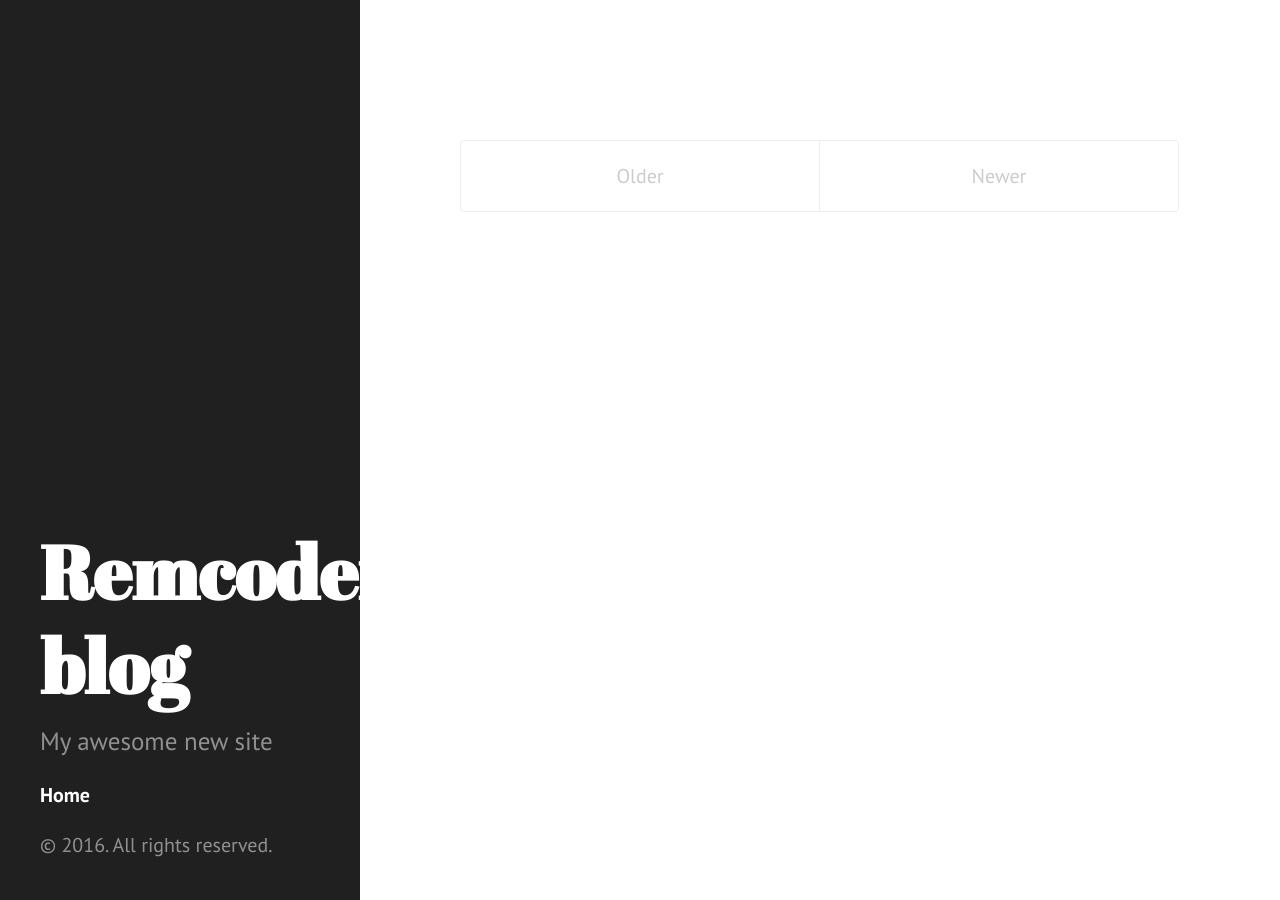
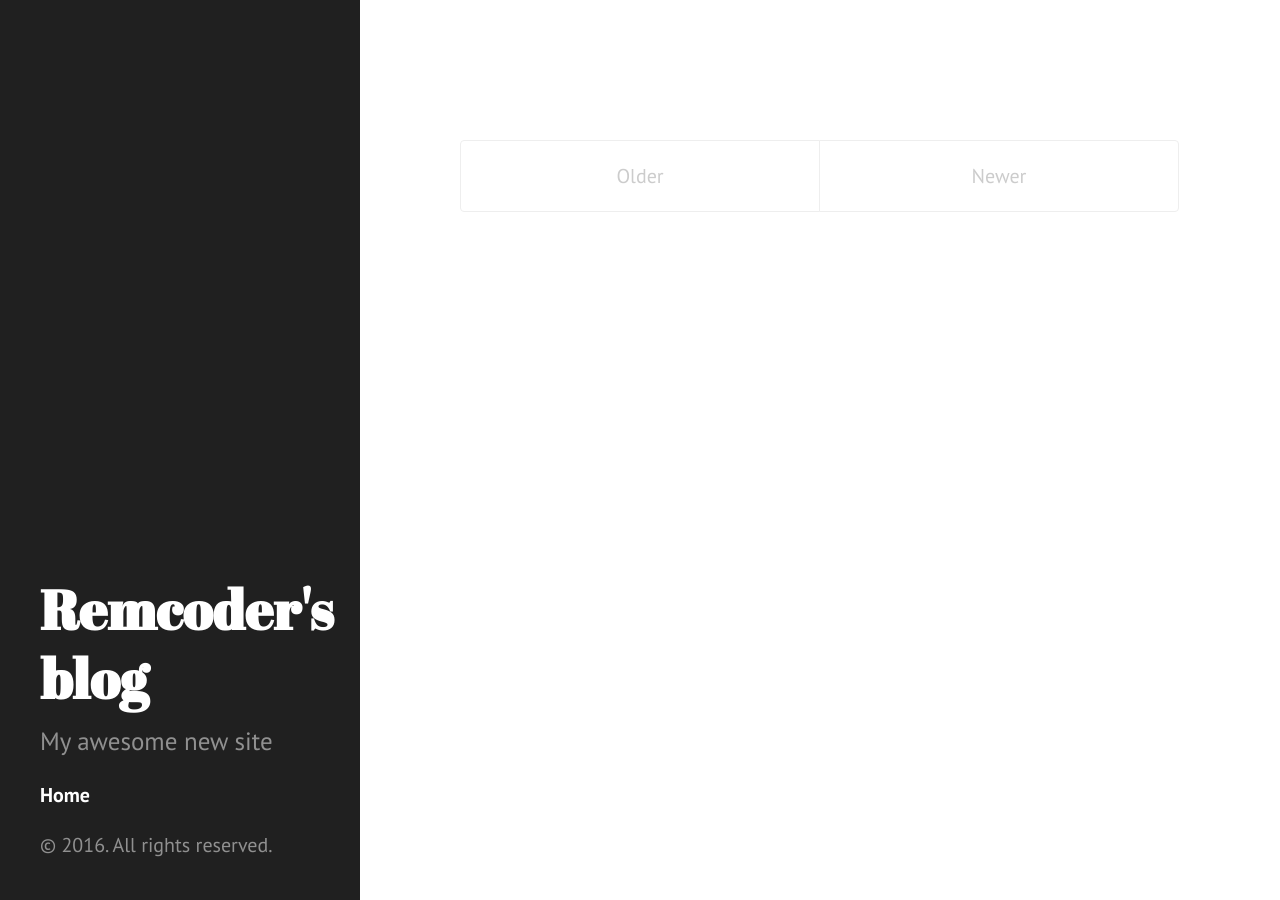
Before and after one commit to remcoder/remcoder.github.io, a Jekyll site: the page built from index.html, in a window 1280 px wide. Built offline with Jekyll 4.4.1, drawn with Linux system fonts in a browser that asks for light colours; the list of posts is cut into pages by our own code.

Commit message:
Update hyde.css

```diff
--- a/public/css/hyde.css
+++ b/public/css/hyde.css
@@ -80,7 +80,7 @@ html {
   color: #fff;
   margin-top: 0;
   font-family: "Abril Fatface", serif;
-  font-size: 3.75rem;
+  font-size: 2.75rem;
 }
 
 /* Sidebar nav */
```
